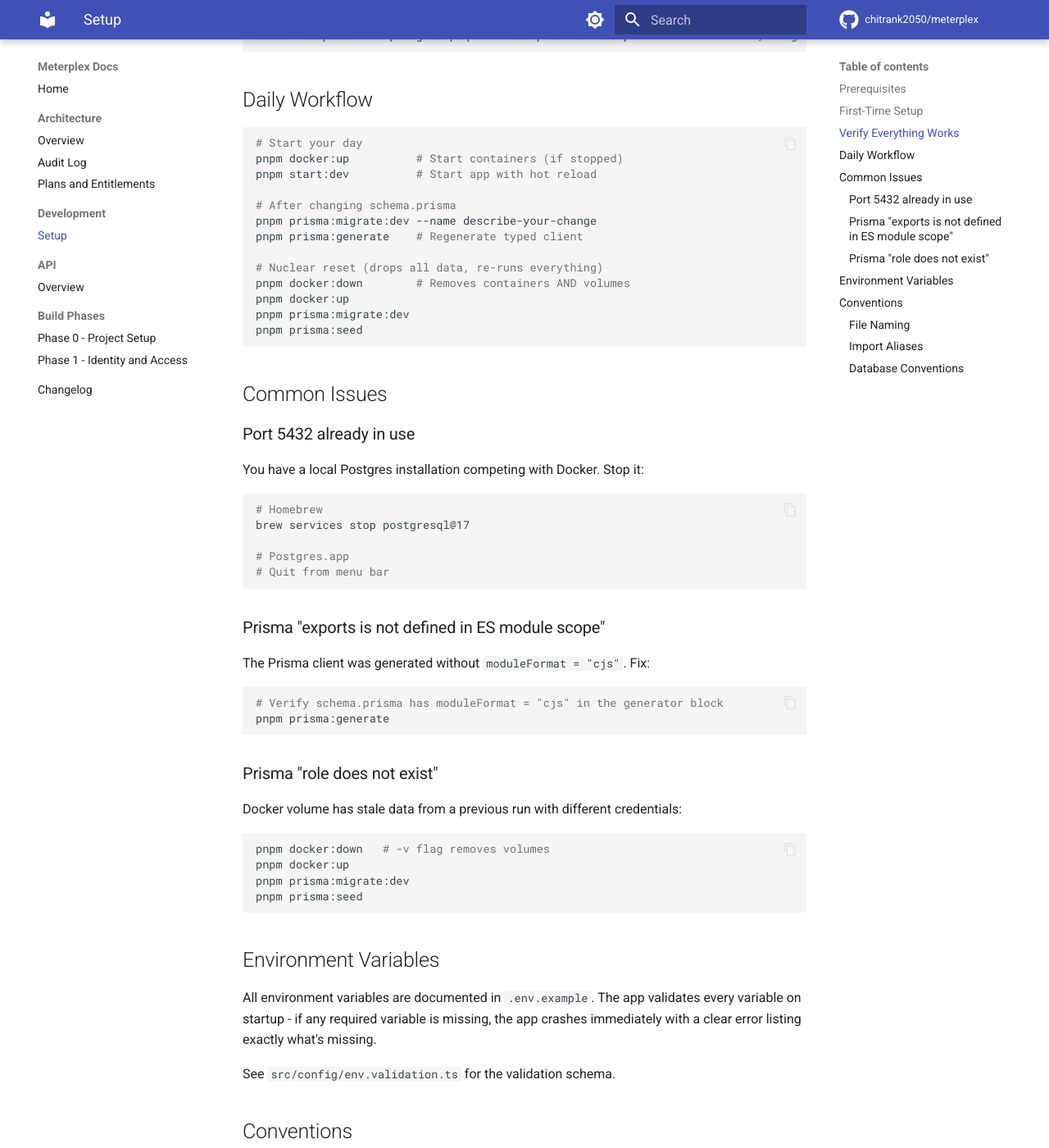
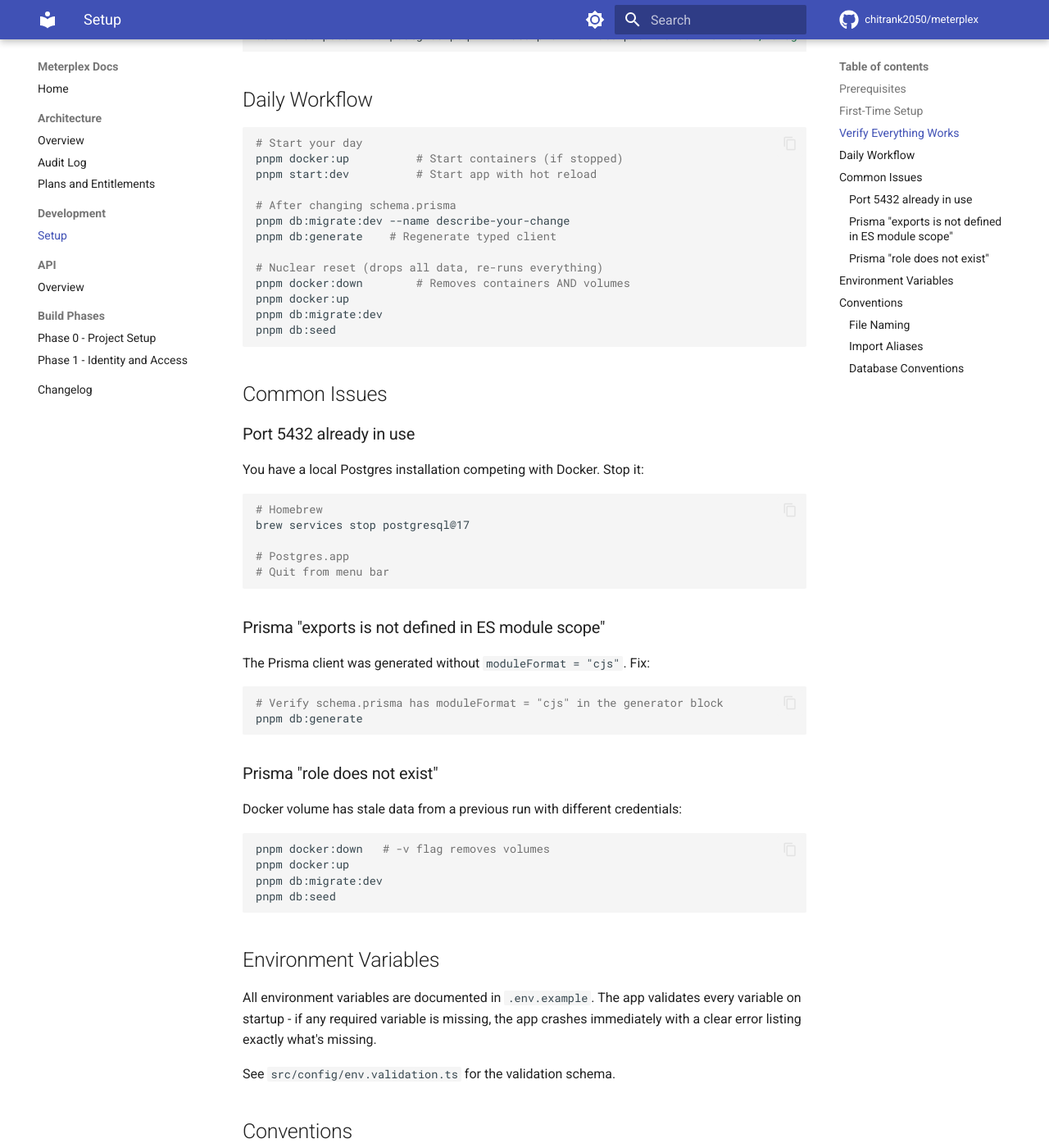
Before and after one commit to chitrank2050/meterplex, an MkDocs documentation site: the page built from docs/development/setup.md, in a window 1280 px wide and 1400 px high, scrolled down 1244 px. Shown: the whole window at 82% size. Built offline with MkDocs 1.6.1 and Material for MkDocs 9.7.7, drawn with Linux system fonts in a browser that asks for light colours; comment, search, counter and statistics services are not loaded; some of the changed text lies outside the part shown.

Commit message:
refactor: rename prisma CLI scripts to db prefix across codebase and documentation

````diff
--- a/docs/development/setup.md
+++ b/docs/development/setup.md
@@ -29,10 +29,10 @@
 docker compose ps
 
 # Run database migrations
-pnpm prisma:migrate:dev
+pnpm db:migrate:dev
 
 # Seed development data
-pnpm prisma:seed
+pnpm db:seed
 
 # Start the app
 pnpm start:dev
@@ -59,14 +59,14 @@
 pnpm start:dev          # Start app with hot reload
 
 # After changing schema.prisma
-pnpm prisma:migrate:dev --name describe-your-change
-pnpm prisma:generate    # Regenerate typed client
+pnpm db:migrate:dev --name describe-your-change
+pnpm db:generate    # Regenerate typed client
 
 # Nuclear reset (drops all data, re-runs everything)
 pnpm docker:down        # Removes containers AND volumes
 pnpm docker:up
-pnpm prisma:migrate:dev
-pnpm prisma:seed
+pnpm db:migrate:dev
+pnpm db:seed
 ```
 
 ## Common Issues
@@ -89,7 +89,7 @@
 
 ```bash
 # Verify schema.prisma has moduleFormat = "cjs" in the generator block
-pnpm prisma:generate
+pnpm db:generate
 ```
 
 ### Prisma "role does not exist"
@@ -99,8 +99,8 @@
 ```bash
 pnpm docker:down   # -v flag removes volumes
 pnpm docker:up
-pnpm prisma:migrate:dev
-pnpm prisma:seed
+pnpm db:migrate:dev
+pnpm db:seed
 ```
 
 ## Environment Variables
--- a/prisma.config.ts
+++ b/prisma.config.ts
@@ -23,7 +23,7 @@
   migrations: {
     path: 'prisma/migrations',
 
-    // Seed command - runs via `pnpm prisma:seed` or after `prisma migrate reset`.
+    // Seed command - runs via `pnpm db:seed` or after `prisma migrate reset`.
     seed: 'npx tsx prisma/seed.ts',
   },
 
````
Also changed, not shown: README.md (+9 -9 lines), docs/index.md (+2 -2 lines), .github/PULL_REQUEST_TEMPLATE.md, 5 other files.
